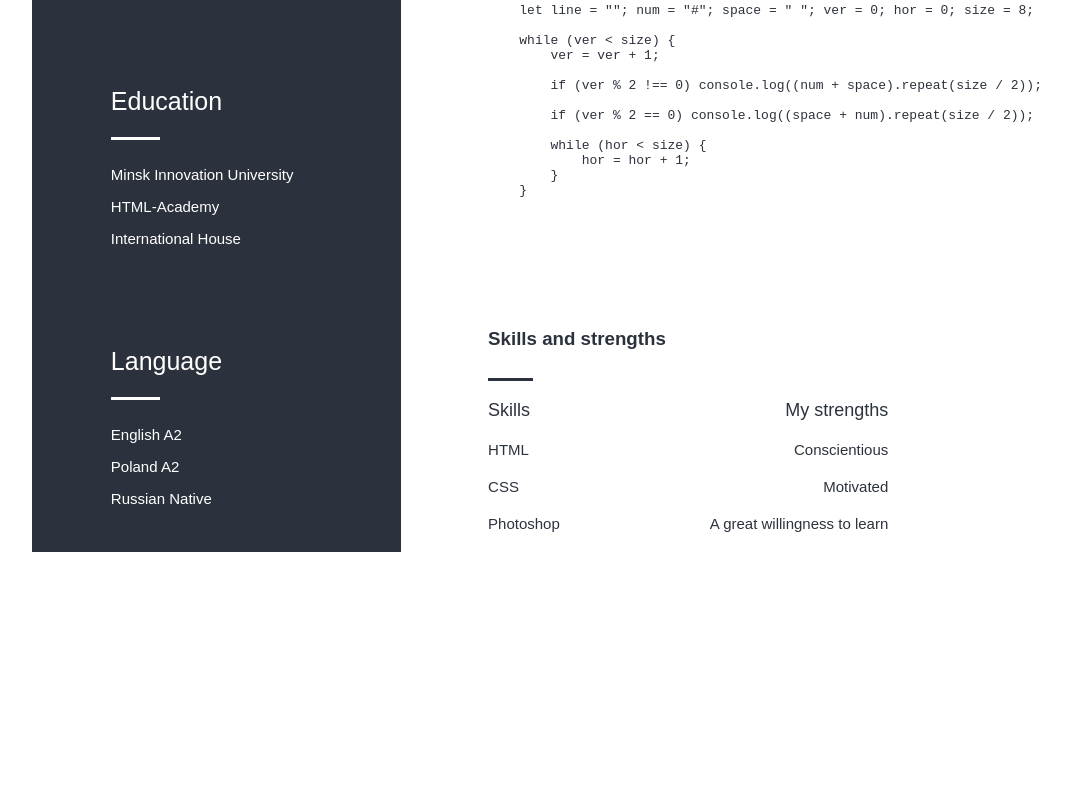
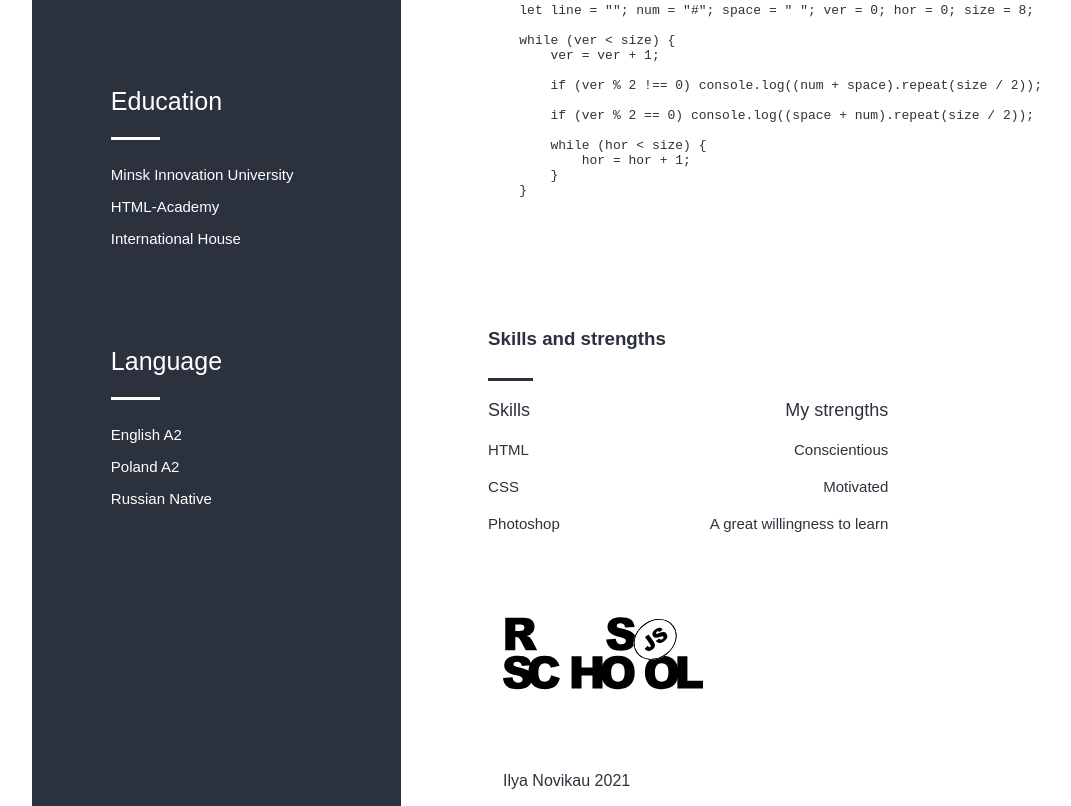
Before and after one commit to IlyaNovikau/rsschool-cv, a plain HTML site: page index.html in a window 1280 px wide. Shown: the part 704-1510 px from the top of the page, without its empty margins (96-1167 px from the left). Before the commit the page ends 1256 px from the top, so only its background shows below. Drawn offline with Linux system fonts and the light colour scheme.

Commit message:
feat: add footer with styles

```diff
--- a/index.html
+++ b/index.html
@@ -124,7 +124,17 @@
                 </section>
             </div>
         </main>
+        <footer class="footer">
+            <div class="footer__content">
+                <aside class="footer__sidebar">
 
+                </aside>
+                <div class="footer__title">
+                    <a href="https://rs.school/js/"><img class="footer_logo" src="rs_school_js.svg" width="200" height="200" alt="rsschool logo" ></a>
+                    <p><a class="git_link" href="https://github.com/IlyaNovikau">Ilya Novikau 2021</a></p>
+                </div>
+            </div>
+        </footer>
     </div>
 </body>
 </html>
--- a/style.css
+++ b/style.css
@@ -192,3 +192,24 @@ body {
     font-size: 15px;
     font-weight: 200;
 }
+.footer__content {
+    display: flex;
+}
+.footer__sidebar {
+    display: flex;
+    justify-content: center;
+    align-items: center;
+    width: 36%;
+    min-width: 240px;
+    background-color: #2c323d;
+    color: #ffffff;
+}
+.footer__title {
+    max-width: 524px;
+    color: #2c323d;
+    padding-left: 10%;
+}
+.git_link {
+    color: #2c323d;
+    text-decoration: none;
+}
```
Also changed, not shown: rs_school_js.svg (added).
